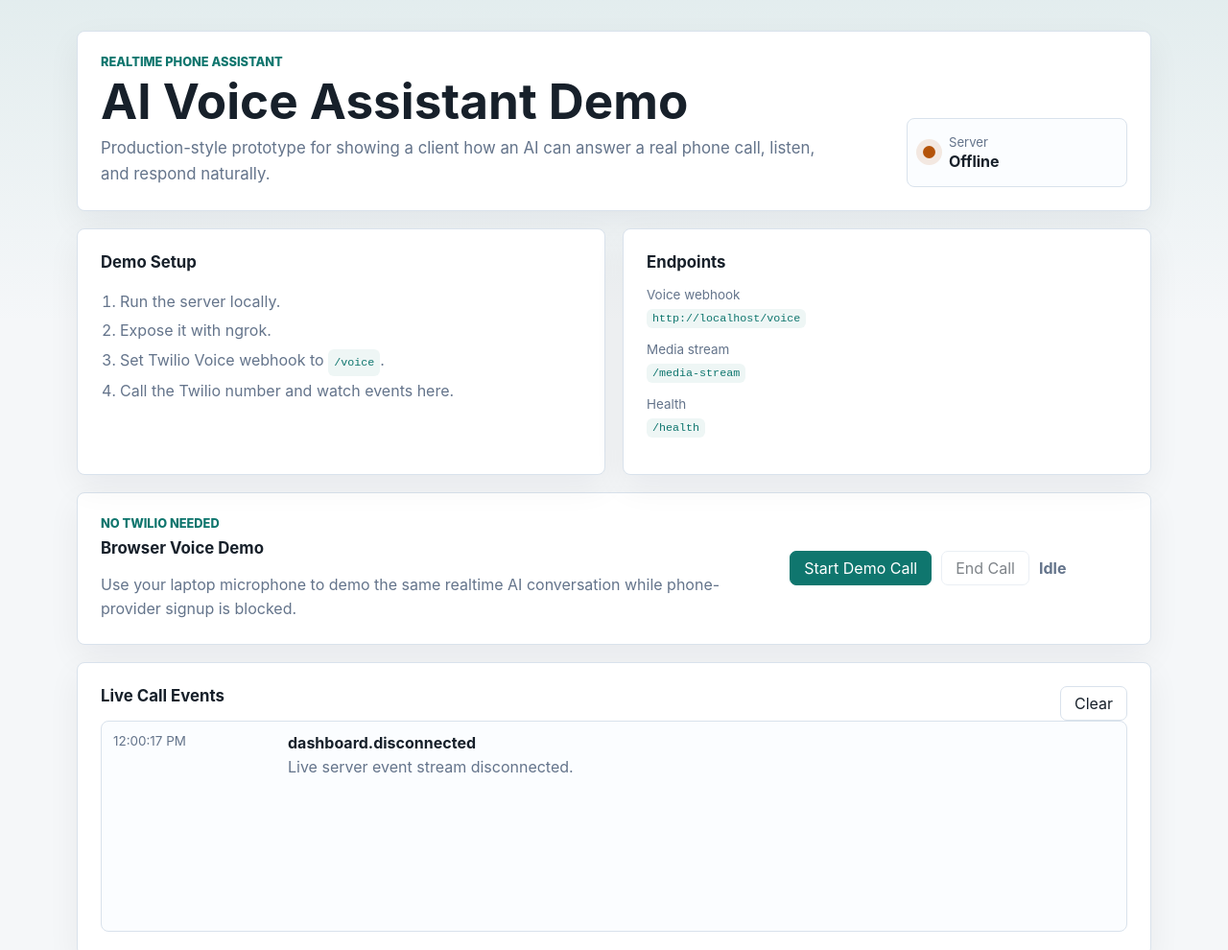
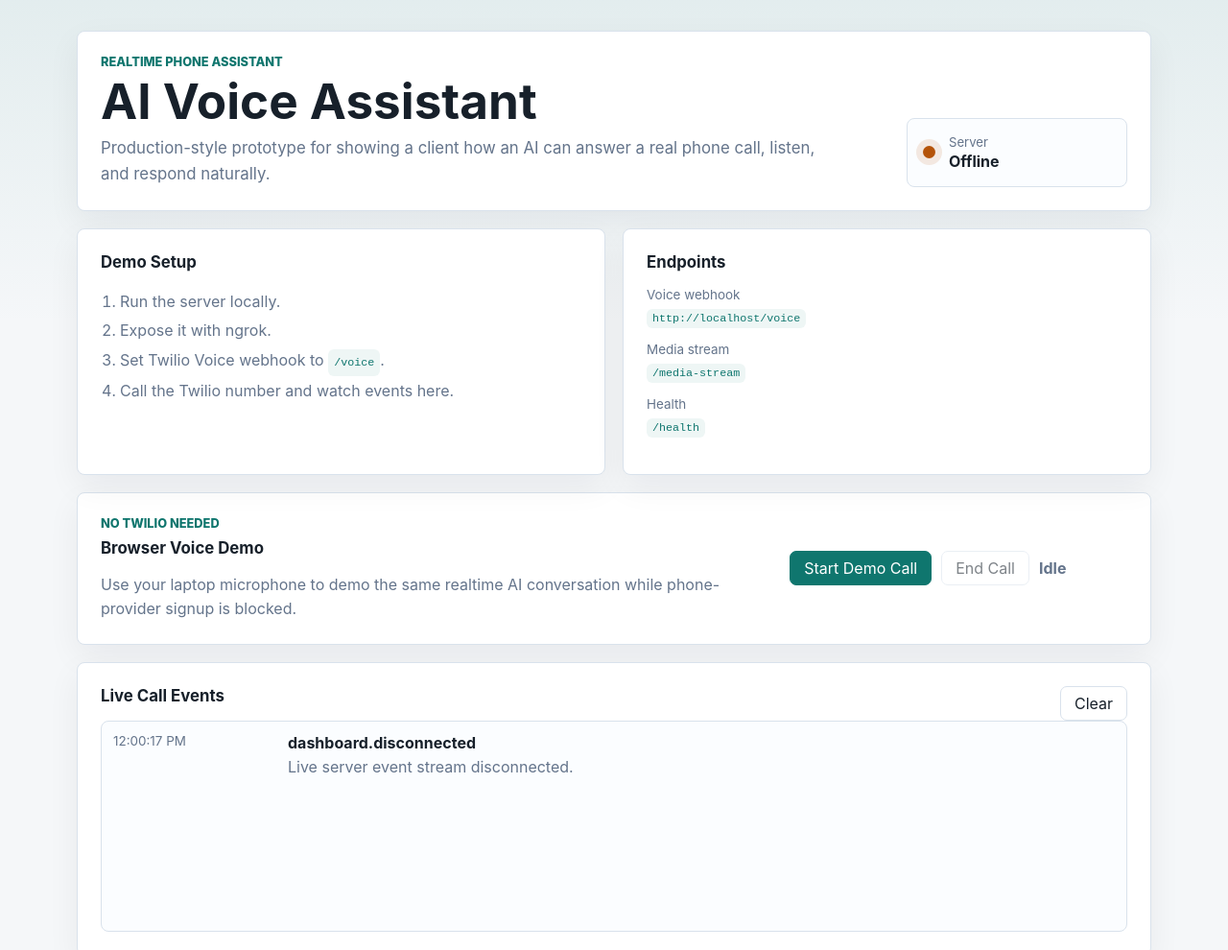
Before and after one commit to faiztoufiq/Ai-voice-assistent, a website: page public/index.html in a window 1280 px wide. Shown: the top 990 px of the page at 96% size. Drawn offline with Linux system fonts and the light colour scheme; no server answers.

Commit message:
Update title in index.html for consistency and clarity

```diff
--- a/public/index.html
+++ b/public/index.html
@@ -3,7 +3,7 @@
   <head>
     <meta charset="utf-8" />
     <meta name="viewport" content="width=device-width, initial-scale=1" />
-    <title>AI Voice Assistant Demo</title>
+    <title>AI Voice Assistant</title>
     <link rel="stylesheet" href="/styles.css" />
   </head>
   <body>
@@ -11,7 +11,7 @@
       <section class="panel hero">
         <div>
           <p class="eyebrow">Realtime phone assistant</p>
-          <h1>AI Voice Assistant Demo</h1>
+          <h1>AI Voice Assistant</h1>
           <p class="lede">
             Production-style prototype for showing a client how an AI can answer a real phone call,
             listen, and respond naturally.
```
